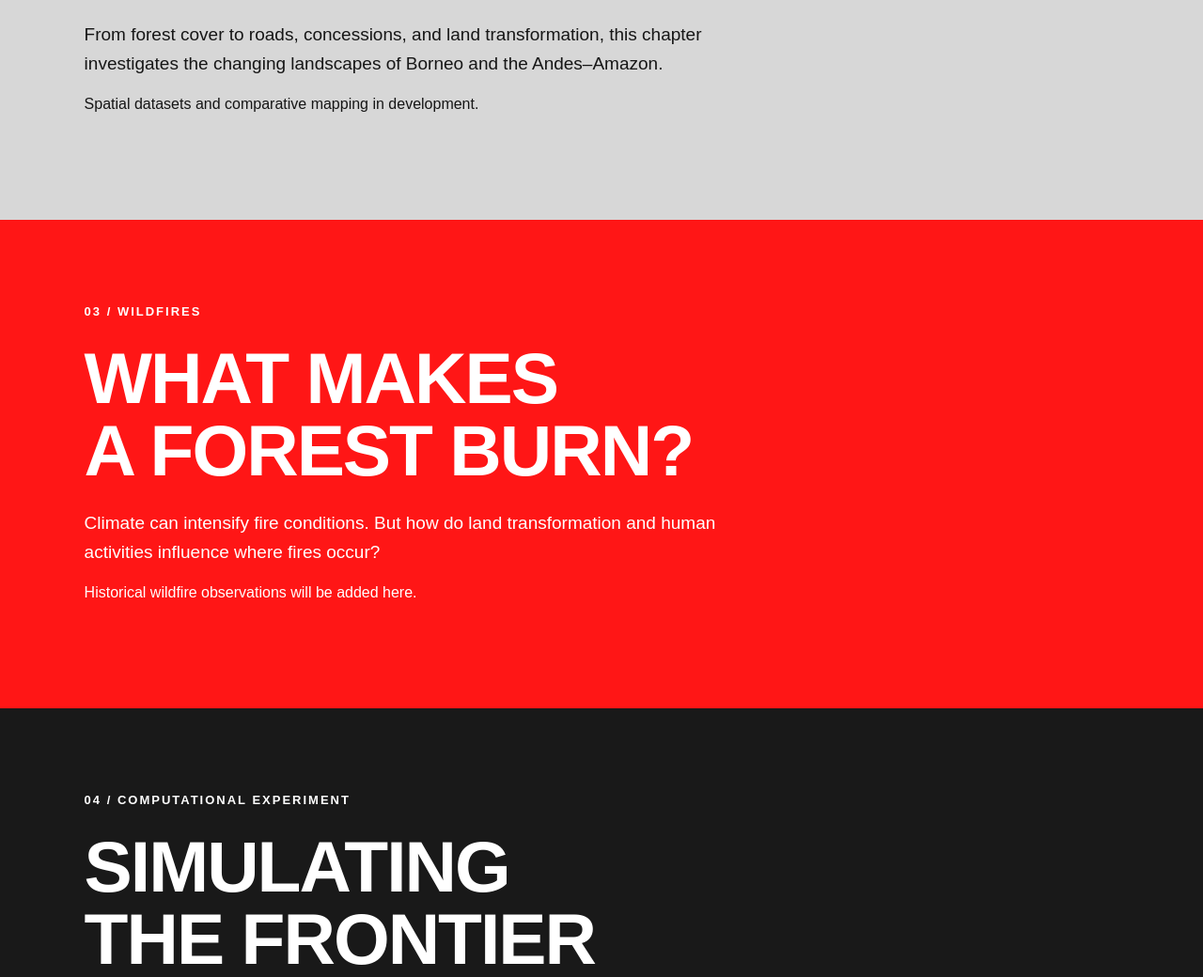
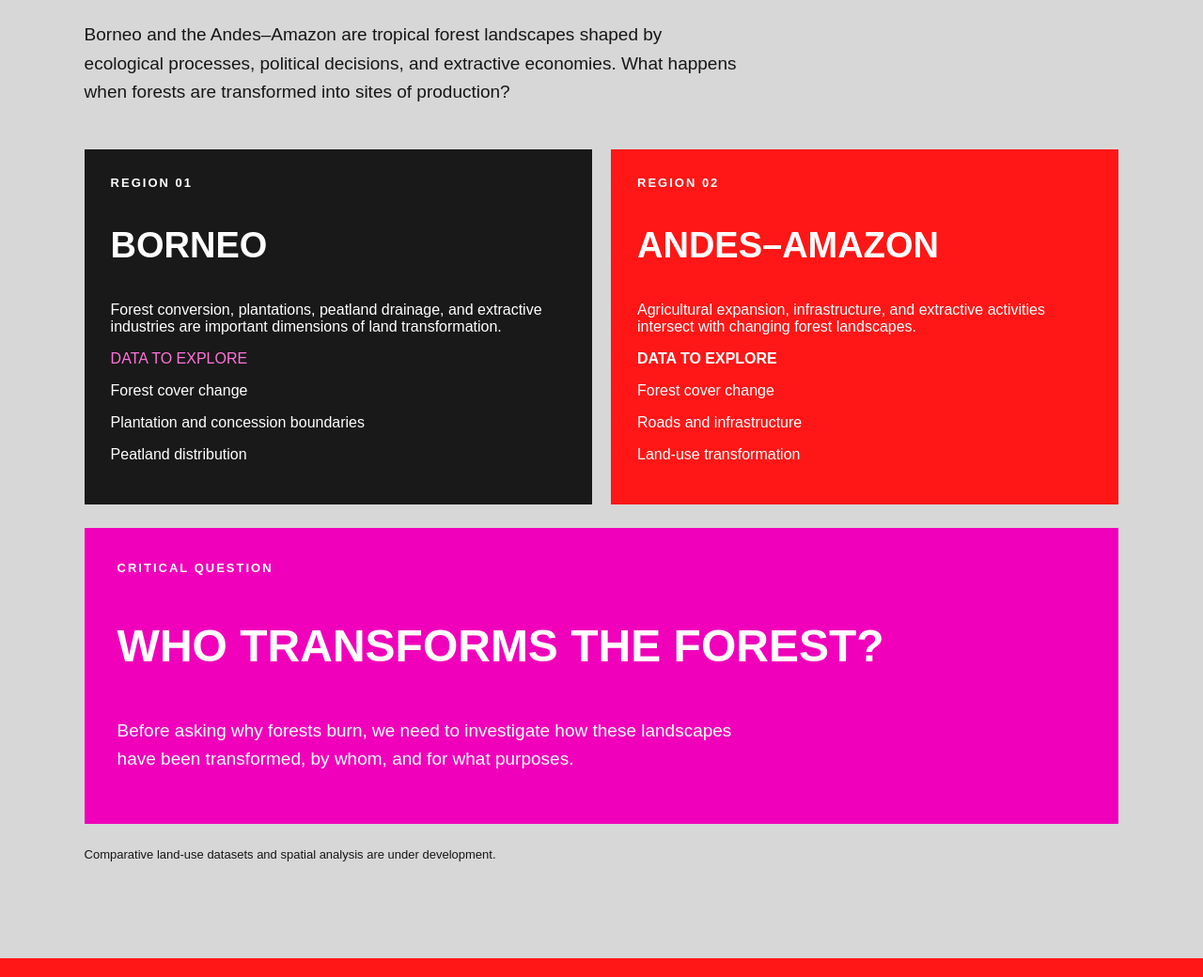
Before and after one commit to yuralasari/Burning-Frontiers, a plain HTML site: page landing.html in a window 1280 px wide. Shown: the part 2873-3913 px from the top of the page at 94% size. Drawn offline with nearby package versions, Linux system fonts and the light colour scheme; no server answers.

Commit message:
Build forest and extraction comparison chapter
Added content about Borneo and Andes–Amazon forests, including descriptions of regions and critical questions regarding forest transformation.

```diff
--- a/landing.html
+++ b/landing.html
@@ -186,15 +186,76 @@
 </section>
 
 
+
 <section class="forest" id="forest">
   <div class="chapter-number">02 / Forest and Extraction</div>
+
   <h2>TWO FORESTS.<br>DIFFERENT FRONTIERS.</h2>
+
   <p class="description">
-    From forest cover to roads, concessions, and land
-    transformation, this chapter investigates the
-    changing landscapes of Borneo and the Andes–Amazon.
+    Borneo and the Andes–Amazon are tropical forest
+    landscapes shaped by ecological processes,
+    political decisions, and extractive economies.
+    What happens when forests are transformed
+    into sites of production?
   </p>
-  <p>Spatial datasets and comparative mapping in development.</p>
+
+  <div style="display:grid;
+              grid-template-columns:repeat(auto-fit,minmax(260px,1fr));
+              gap:20px;margin-top:45px;">
+
+    <div style="background:#191919;color:white;padding:28px;">
+      <div class="chapter-number">REGION 01</div>
+      <h3 style="font-size:38px;">BORNEO</h3>
+      <p>
+        Forest conversion, plantations, peatland
+        drainage, and extractive industries are
+        important dimensions of land transformation.
+      </p>
+      <p style="color:#ff74d9;">
+        DATA TO EXPLORE
+      </p>
+      <p>Forest cover change</p>
+      <p>Plantation and concession boundaries</p>
+      <p>Peatland distribution</p>
+    </div>
+
+    <div style="background:#ff1616;color:white;padding:28px;">
+      <div class="chapter-number">REGION 02</div>
+      <h3 style="font-size:38px;">ANDES–AMAZON</h3>
+      <p>
+        Agricultural expansion, infrastructure,
+        and extractive activities intersect with
+        changing forest landscapes.
+      </p>
+      <p style="color:#ffffff;font-weight:bold;">
+        DATA TO EXPLORE
+      </p>
+      <p>Forest cover change</p>
+      <p>Roads and infrastructure</p>
+      <p>Land-use transformation</p>
+    </div>
+
+  </div>
+
+  <div style="background:#f000ba;color:white;
+              padding:35px;margin-top:25px;">
+    <div class="chapter-number">CRITICAL QUESTION</div>
+    <h3 style="font-size:clamp(26px,4vw,48px);">
+      WHO TRANSFORMS THE FOREST?
+    </h3>
+    <p class="description">
+      Before asking why forests burn, we need
+      to investigate how these landscapes
+      have been transformed, by whom,
+      and for what purposes.
+    </p>
+  </div>
+
+  <p style="font-size:13px;margin-top:25px;">
+    Comparative land-use datasets and spatial
+    analysis are under development.
+  </p>
 </section>
 
 <section class="wildfire" id="wildfire">
```
